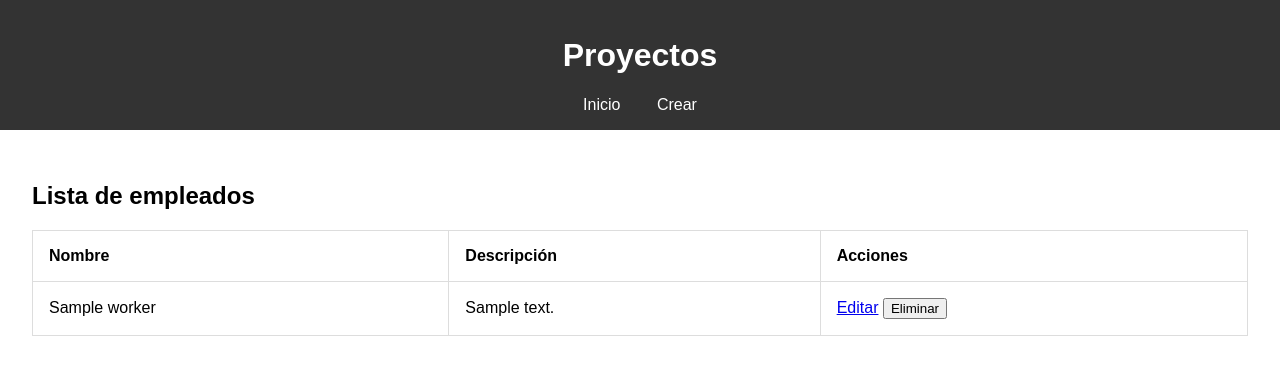
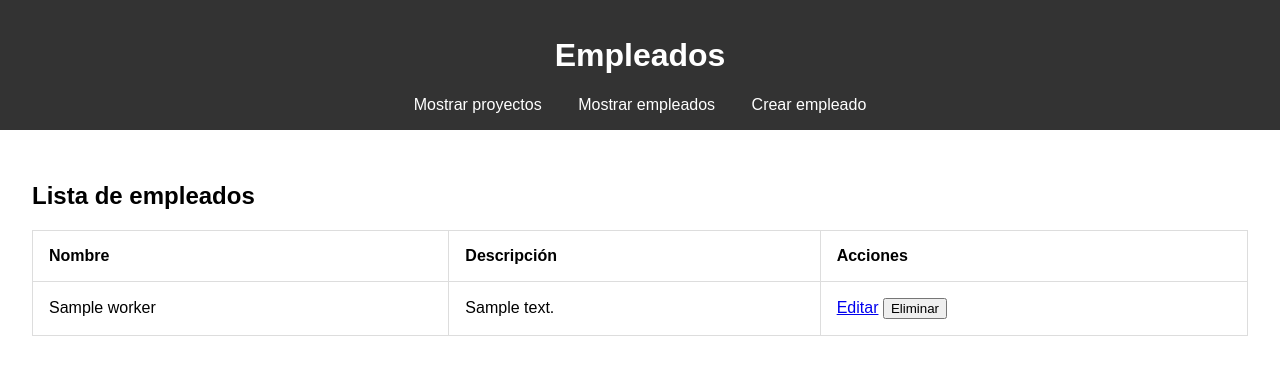
Before and after one commit to cctpidmdlcdtc/chismoso, a Flask app: page /workers in a window 1280 px wide. Shown: the top 375 px of the page. Run offline with Flask 3, Linux system fonts and the light colour scheme; tables that the repository leaves empty hold one stand-in row (values such as "Sample post").

Commit message:
menús correctos

```diff
--- a/app.py
+++ b/app.py
@@ -50,7 +50,7 @@ def add_worker():
         return redirect(url_for("index_workers"))
     return render_template("add_worker.html")
 
-@app.route("/update/<int:worker_id>", methods=["GET", "POST"])
+@app.route("/update_worker/<int:worker_id>", methods=["GET", "POST"])
 def update_worker(worker_id):
     item = api.get_worker(worker_id)
     if not item:
@@ -62,7 +62,7 @@ def update_worker(worker_id):
         return redirect(url_for("index_workers"))
     return render_template("update_worker.html", item=item)
 
-@app.route("/delete/<int:worker_id>", methods=["POST"])
+@app.route("/delete_worker/<int:worker_id>", methods=["POST"])
 def delete_worker(worker_id):
     api.delete_worker(worker_id)
     return redirect(url_for("index_workers"))
--- a/templates/base.html
+++ b/templates/base.html
@@ -8,11 +8,14 @@
 </head>
 <body>
     <header>
+    {% block header %}
         <h1>Proyectos</h1>
         <nav>
-            <a href="{{ url_for('index') }}">Inicio</a>
-            <a href="{{ url_for('add_project') }}">Crear</a>
+            <a href="{{ url_for('index_workers') }}">Mostrar empleados</a>
+            <a href="{{ url_for('index') }}">Mostrar proyectos</a>
+            <a href="{{ url_for('add_project') }}">Crear proyecto</a>
         </nav>
+    {% endblock %}
     </header>
     <main>
         {% block content %}{% endblock %}
--- a/templates/list_workers.html
+++ b/templates/list_workers.html
@@ -1,6 +1,15 @@
 {% extends "base.html" %}
 
 {% block title %}Inicio{% endblock %}
+
+{% block header %}
+<h1>Empleados</h1>
+<nav>
+    <a href="{{ url_for('index') }}">Mostrar proyectos</a>
+    <a href="{{ url_for('index_workers') }}">Mostrar empleados</a>
+    <a href="{{ url_for('add_worker') }}">Crear empleado</a>
+</nav>
+{% endblock %}
 
 {% block content %}
 <h2>Lista de empleados</h2>
```
Also changed, not shown: TODO.md (+0 -3 lines), templates/add_worker.html (+9 -0 lines), templates/update_worker.html (+9 -0 lines).
